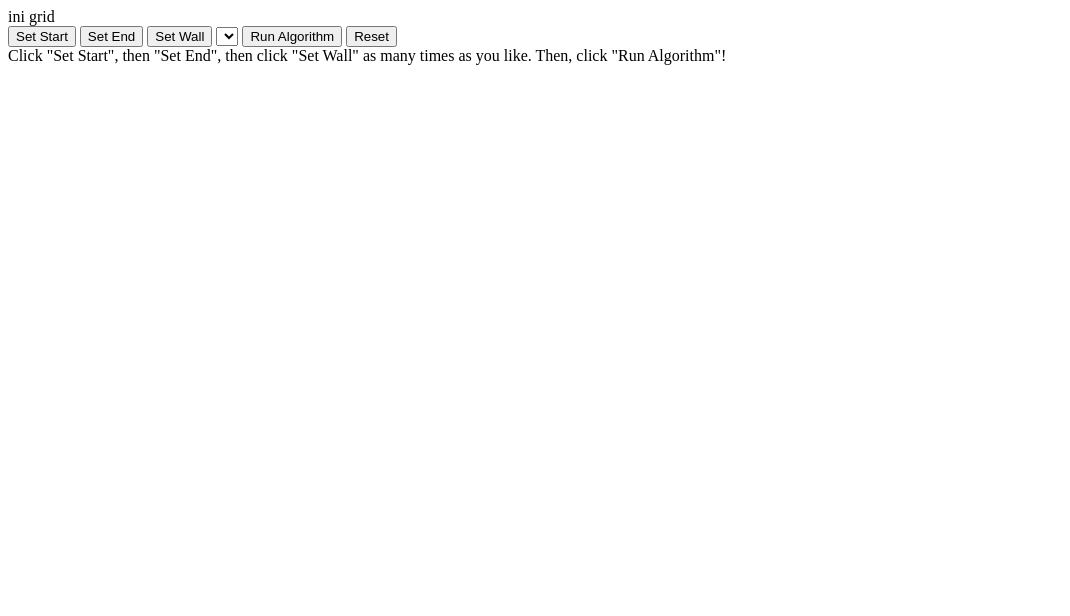
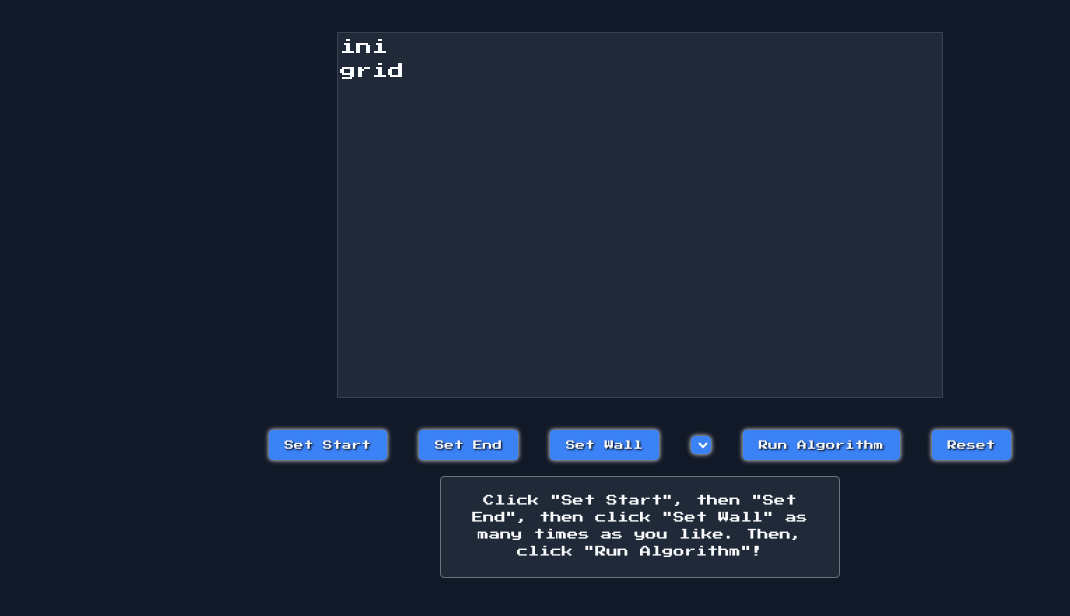
Before and after one commit to vannndar/custom-maze, a plain HTML site: page index.html in a window 1280 px wide. Shown: the whole page, without its empty margins (0-1070 px from the left). Drawn offline with nearby package versions, Linux system fonts and the light colour scheme.

Commit message:
Feat: style with tailwind

```diff
--- a/index.html
+++ b/index.html
@@ -6,6 +6,8 @@
     <meta name="viewport" content="width=device-width, initial-scale=1.0">
     <title>Pathfinding Visualizer</title>
     <link href="https://fonts.googleapis.com/css2?family=Press+Start+2P&display=swap" rel="stylesheet">
+    <script src="https://cdn.tailwindcss.com"></script>
+    <link rel="stylesheet" href="styles.css">
 </head>
 
 <body class="bg-gray-900 text-gray-50">
--- /dev/null
+++ b/styles.css
@@ -0,0 +1,111 @@
+body {
+    font-family: 'Press Start 2P', monospace;
+    margin: 0;
+    padding: 0;
+    background-color: #111827;
+    color: #f9fafb;
+    display: flex;
+    flex-direction: column;
+    align-items: center;
+    justify-content: flex-start;
+    min-height: 100vh;
+}
+
+#grid-container {
+    display: grid;
+    grid-template-columns: repeat(50, 12px);
+    grid-template-rows: repeat(30, 12px);
+    margin-top: 2rem;
+    border: 1px solid #374151;
+    background-color: #1f2937;
+    padding: 2px;
+}
+
+.node {
+    width: 12px;
+    height: 12px;
+    border: 1px solid #4b5563;
+    background-color: #e5e7eb;
+}
+
+.node-start {
+    background-color: #16a34a; /* Green for start */
+}
+
+.node-end {
+    background-color: #dc2626; /* Red for end */
+}
+
+.node-wall {
+    background-color: #4b5563; /* Dark gray for walls */
+}
+
+.node-visited {
+    background-color: #6b7280; /* Gray for visited */
+}
+
+.node-path {
+    background-color: #fef08a; /* Yellow for path */
+}
+
+#controls {
+    margin-top: 2rem;
+    display: flex;
+    gap: 1rem;
+    align-items: center;
+}
+
+.controls-button {
+    padding: 0.5rem 1rem;
+    border-radius: 0.25rem;
+    background-color: #3b82f6;
+    color: #f9fafb;
+    font-family: 'Press Start 2P', monospace;
+    cursor: pointer;
+    border: none;
+    box-shadow: 0 0 5px #fff;
+    transition: background-color 0.3s ease;
+    font-size: 0.6rem;
+    text-shadow: 1px 1px 2px #000;
+}
+
+.controls-button:hover {
+    background-color: #2563eb;
+}
+
+.controls-button:disabled {
+    background-color: #9ca3af;
+    cursor: not-allowed;
+    opacity: 0.7;
+    box-shadow: none;
+}
+
+#message-box {
+    margin-top: 1rem;
+    padding: 1rem;
+    border-radius: 0.25rem;
+    background-color: #1f2937;
+    color: #f9fafb;
+    text-align: center;
+    font-size: 0.7rem;
+    border: 1px solid #6b7280;
+    width: 80%;
+    max-width: 400px;
+}
+
+select {
+    font-family: 'Press Start 2P', monospace;
+    font-size: 0.6rem;
+    background-color: #3b82f6;
+    color: #f9fafb;
+    border-radius: 5px;
+    padding: 5px;
+    border: none;
+    box-shadow: 0 0 5px #fff;
+    text-shadow: 1px 1px 2px #000;
+}
+
+select:focus {
+    outline: none;
+    box-shadow: 0 0 10px #fff;
+}
```
